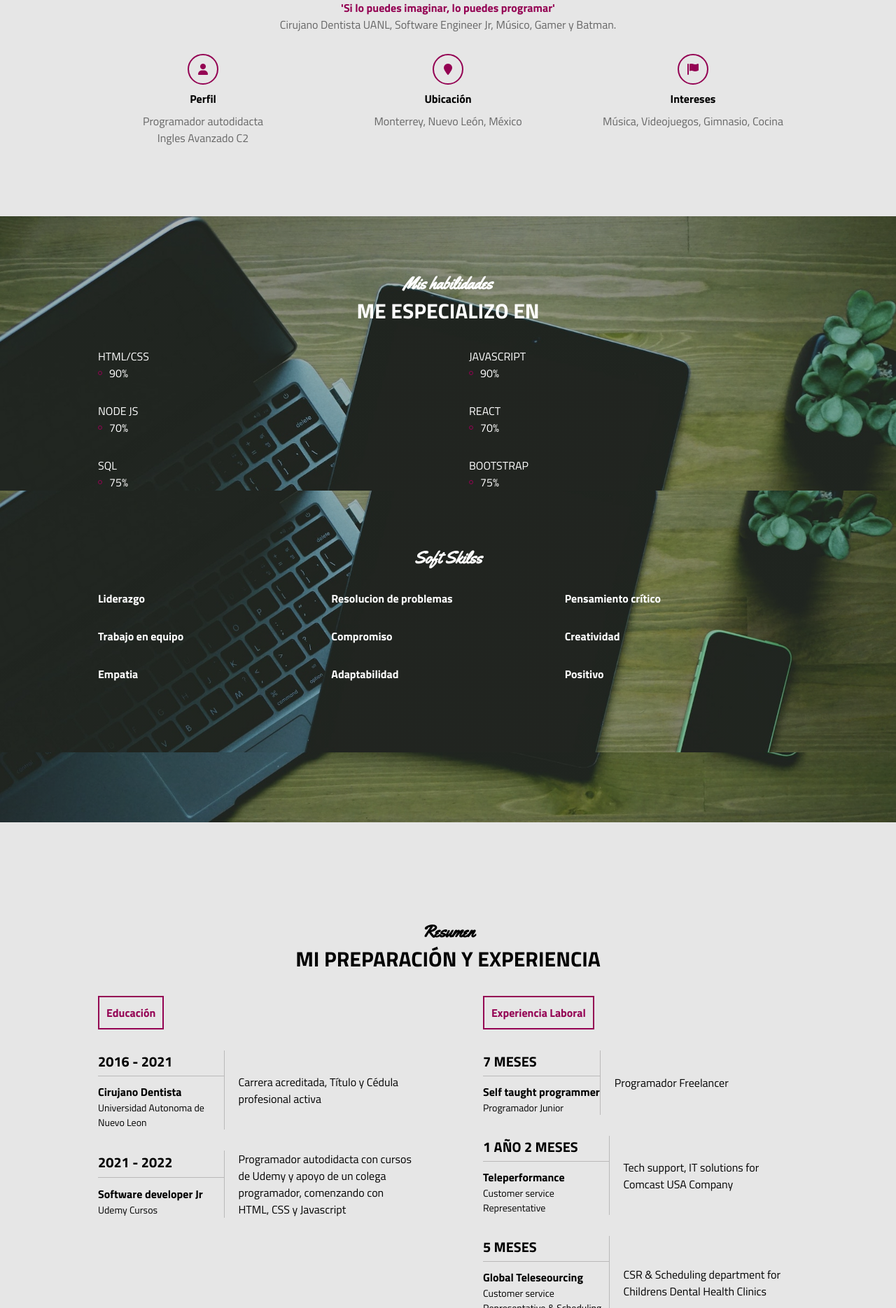
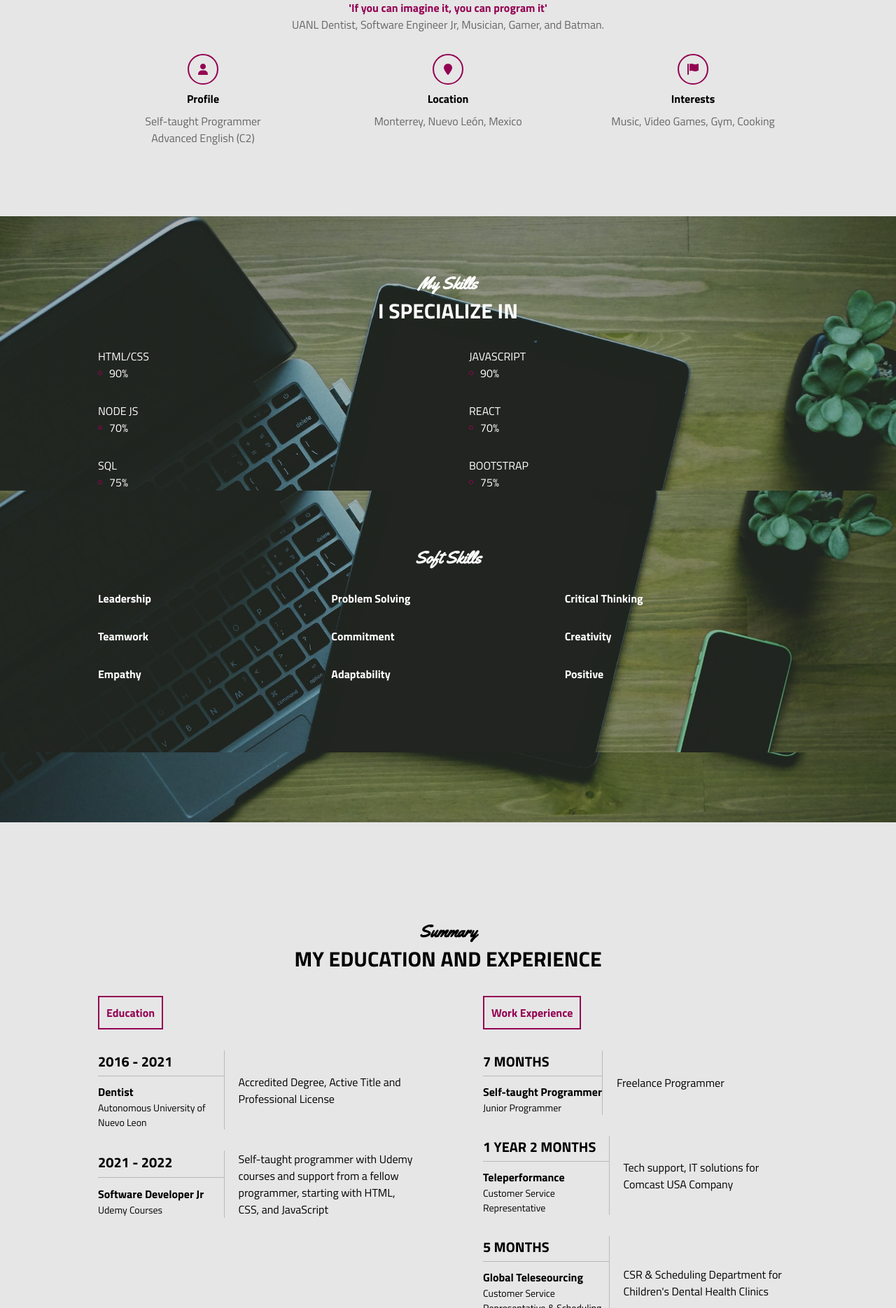
Before and after one commit to yanimames/danielgarzaCV, a plain HTML site: page index.html in a window 1280 px wide. Shown: the part 655-2524 px from the top of the page at 70% size. Drawn offline with nearby package versions, Linux system fonts and the light colour scheme; a script that the page names is missing.

Commit message:
translating to english

```diff
--- a/index.html
+++ b/index.html
@@ -1,5 +1,5 @@
 <!DOCTYPE html>
-<html lang="es">
+<html lang="en">
 <head>
     <meta charset="UTF-8">
     <meta http-equiv="X-UA-Compatible" content="IE=edge">
@@ -9,10 +9,10 @@
     <title>CV Daniel Garza</title>
 </head>
 <body id="target">
-<!-- Generar PDF -->
+<!-- Generate PDF -->
 <script src="https://cdnjs.cloudflare.com/ajax/libs/html2canvas/1.4.1/html2canvas.min.js"></script>
 <script src="https://unpkg.com/jspdf@latest/dist/jspdf.umd.min.js"></script>
-<!-- jquery CDN -->
+<!-- jQuery CDN -->
 <script src="https://ajax.googleapis.com/ajax/libs/jquery/3.6.4/jquery.min.js"></script>
 
     <!-- SECCION INICIO -->
@@ -23,12 +23,12 @@
                     <i class="fa-solid fa-bars"></i>
                 </div>
                 <nav id="nav" class="nav">
-                    <a href="#inicio">Inicio</a>
-                    <a href="#sobremi">Sobre mí</a>
-                    <a href="#habilidades">Habilidades</a>
-                    <a href="#resumen">Resumen</a>
-                    <a href="#contacto">Contacto</a>
-                    <!-- <a href="#generarpdf"><button id="cmd">Descargar PDF</button></a> -->
+                    <a href="#inicio">Home</a>
+                    <a href="#sobremi">About me</a>
+                    <a href="#habilidades">Skills</a>
+                    <a href="#resumen">Summary</a>
+                    <a href="#contacto">Contact</a>
+                    <!-- <a href="#generarpdf"><button id="cmd">Download PDF</button></a> -->
                 </nav>
                 <div class="logo">
                     D<span class="color">G</span>
@@ -56,28 +56,28 @@
     <!-- SECCION SOBRE MI -->
     <section class="sobremi" id="sobremi">
         <div class="contenido-seccion">
-            <h2 class="titulo-seccion">Sobre Mi</h2>
-            <h3>Detalles personales</h3>
+            <h2 class="titulo-seccion">About Me</h2>
+            <h3>Personal Details</h3>
 
-            <p class="especial">'Si lo puedes imaginar, lo puedes programar'</p>
-            <p>Cirujano Dentista UANL, Software Engineer Jr, Músico, Gamer y Batman.</p>
+            <p class="especial">'If you can imagine it, you can program it'</p>
+            <p>UANL Dentist, Software Engineer Jr, Musician, Gamer, and Batman.</p>
 
             <div class="fila">
                 <div class="col">
                     <i class="fa-solid fa-user"></i>
-                    <span class="titulo-detalle">Perfil</span>
-                    <p> Programador autodidacta</p>
-                    <p>Ingles Avanzado C2</p>
+                    <span class="titulo-detalle">Profile</span>
+                    <p>Self-taught Programmer</p>
+                    <p>Advanced English (C2)</p>
                 </div>
                 <div class="col">
                     <i class="fa-solid fa-location-pin"></i>
-                    <span class="titulo-detalle">Ubicación</span>
-                    <p>Monterrey, Nuevo León, México</p>
+                    <span class="titulo-detalle">Location</span>
+                    <p>Monterrey, Nuevo León, Mexico</p>
                 </div>
                 <div class="col">
                     <i class="fa-solid fa-flag"></i>
-                    <span class="titulo-detalle">Intereses</span>
-                    <p> Música, Videojuegos, Gimnasio, Cocina </p>
+                    <span class="titulo-detalle">Interests</span>
+                    <p>Music, Video Games, Gym, Cooking</p>
                 </div>
             </div>
         </div>
@@ -86,16 +86,15 @@
     <!-- SECCION HABILIDADES -->
     <section class="habilidades" id="habilidades">
         <div class="contenido-seccion">
-            <h2 class="titulo-seccion">Mis habilidades</h2>
-            <h3>Me especializo en</h3>
+            <h2 class="titulo-seccion">My Skills</h2>
+            <h3>I specialize in</h3>
 
             <div class="fila">
                 <div class="col">
                     <span>HTML/CSS</span>
                     <div class="cont-barra">
                         <div class="barra" id="html">
-                            <!-- mediante javascript luego genereremos 17 barritas con clase e -->
-
+                            <!-- JavaScript will generate 17 bars with class "e" -->
                         </div>
                         <span>90%</span>
                     </div>
@@ -104,8 +103,7 @@
                     <span>JAVASCRIPT</span>
                     <div class="cont-barra">
                         <div class="barra" id="javascript">
-                            <!-- mediante javascript luego genereremos 17 barritas con clase e -->
-
+                            <!-- JavaScript will generate 17 bars with class "e" -->
                         </div>
                         <span>90%</span>
                     </div>
@@ -116,8 +114,7 @@
                     <span>NODE JS</span>
                     <div class="cont-barra">
                         <div class="barra" id="wordpress">
-                            <!-- mediante javascript luego genereremos 17 barritas con clase e -->
-
+                            <!-- JavaScript will generate 17 bars with class "e" -->
                         </div>
                         <span>70%</span>
                     </div>
@@ -126,8 +123,7 @@
                     <span>REACT</span>
                     <div class="cont-barra">
                         <div class="barra" id="photoshop">
-                            <!-- mediante javascript luego genereremos 17 barritas con clase e -->
-
+                            <!-- JavaScript will generate 17 bars with class "e" -->
                         </div>
                         <span>70%</span>
                     </div>
@@ -138,8 +134,7 @@
                     <span>SQL</span>
                     <div class="cont-barra">
                         <div class="barra" id="php">
-                            <!-- mediante javascript luego genereremos 17 barritas con clase e -->
-
+                            <!-- JavaScript will generate 17 bars with class "e" -->
                         </div>
                         <span>75%</span>
                     </div>
@@ -148,8 +143,7 @@
                     <span>BOOTSTRAP</span>
                     <div class="cont-barra">
                         <div class="barra" id="ilustrator">
-                            <!-- mediante javascript luego genereremos 17 barritas con clase e -->
-
+                            <!-- JavaScript will generate 17 bars with class "e" -->
                         </div>
                         <span>75%</span>
                     </div>
@@ -159,68 +153,65 @@
           <!-- SECCION HABILIDADES -->
     <section class="habilidades" id="habilidades">
         <div class="contenido-seccion">
-            <h2 class="titulo-seccion">Soft Skilss</h2>
+            <h2 class="titulo-seccion">Soft Skills</h2>
             <div class="fila">
                 <div class="col">
-                    <span><b>Liderazgo</b></span>
+                    <span><b>Leadership</b></span>
                 </div>
                 <div class="col">
-                    <span><b>Resolucion de problemas</b></span>
+                    <span><b>Problem Solving</b></span>
                 </div>
                 <div class="col">
-                    <span><b>Pensamiento crítico</b></span>
+                    <span><b>Critical Thinking</b></span>
                 </div>
             </div>
             <div class="fila">
                 <div class="col">
-                    <span><b>Trabajo en equipo</b></span>
+                    <span><b>Teamwork</b></span>
                 </div>
                 <div class="col">
-                    <span><b>Compromiso</b></span>
+                    <span><b>Commitment</b></span>
                 </div>
                 <div class="col">
-                    <span><b>Creatividad</b></span>
+                    <span><b>Creativity</b></span>
                 </div>
             </div>
             <div class="fila">
                 <div class="col">
-                    <span><b>Empatia</b></span>
+                    <span><b>Empathy</b></span>
                 </div>
                 <div class="col">
-                    <span><b>Adaptabilidad</b></span>
+                    <span><b>Adaptability</b></span>
                 </div>
                 <div class="col">
-                    <span><b>Positivo</b></span>
+                    <span><b>Positive</b></span>
                 </div>
             </div>
         </div>
     </section>
     </section>
 
-</body>
-
-
 <!-- SECCION RESUMEN -->
 <section class="resumen" id="resumen">
     <div class="contenido-seccion">
-            <h2 class="titulo-seccion">Resumen</h2>
-            <h3>Mi preparación y experiencia</h3>
+        <h2 class="titulo-seccion">Summary</h2>
+        <h3>My Education and Experience</h3>
         <div class="info">
             <div class="col">
-                    <span class="titulo">Educación</span>
+                <span class="titulo">Education</span>
                 <table>
                     <tr>
                         <td class="datos">
                             <h3>2016 - 2021</h3>
                         </td>
                         <td rowspan="2" class="descripcion">
-                                Carrera acreditada, Título y Cédula profesional activa
+                            Accredited Degree, Active Title and Professional License
                         </td>
                     </tr>
                     <tr>
                         <td>
-                                <h4>Cirujano Dentista</h4>
-                                <p>Universidad Autonoma de Nuevo Leon</p>
+                            <h4>Dentist</h4>
+                            <p>Autonomous University of Nuevo Leon</p>
                         </td>
                     </tr>
                 </table>
@@ -230,43 +221,39 @@
                             <h3>2021 - 2022</h3>
                         </td>
                         <td rowspan="2" class="descripcion">
-                                Programador autodidacta con cursos de Udemy y apoyo de un colega programador, comenzando con HTML, CSS y Javascript
+                            Self-taught programmer with Udemy courses and support from a fellow programmer, starting with HTML, CSS, and JavaScript
                         </td>
                     </tr>
                     <tr>
                         <td>
-                                <h4>Software developer Jr</h4>
-                                <p>Udemy Cursos</p>
-
+                            <h4>Software Developer Jr</h4>
+                            <p>Udemy Courses</p>
                         </td>
                     </tr>
-
-                        <table>
                 </table>
             </div>
             <div class="col">
-                    <span class="titulo">Experiencia Laboral</span>
+                <span class="titulo">Work Experience</span>
                 <table>
                     <tr>
                         <td class="datos">
-                                <h3>7 meses</h3>
+                            <h3>7 months</h3>
                         </td>
                         <td rowspan="2" class="descripcion">
-                                Programador Freelancer
+                            Freelance Programmer
                         </td>
                     </tr>
                     <tr>
                         <td>
-                                <h4>Self taught programmer</h4>
-                                <p>Programador Junior</p>
-
+                            <h4>Self-taught Programmer</h4>
+                            <p>Junior Programmer</p>
                         </td>
                     </tr>
                 </table>
                 <table>
                     <tr>
                         <td class="datos">
-                                <h3>1 Año 2 meses</h3>
+                            <h3>1 Year 2 months</h3>
                         </td>
                         <td rowspan="2" class="descripcion">
                             Tech support, IT solutions for Comcast USA Company
@@ -275,24 +262,24 @@
                     <tr>
                         <td>
                             <h4>Teleperformance</h4>
-                                <p>Customer service Representative</p>
+                            <p>Customer Service Representative</p>
                         </td>
+                    </tr>
+                </table>
                 <table>
                     <tr>
                         <td class="datos">
-                                        <h3>5 meses</h3>
+                            <h3>5 months</h3>
                         </td>
                         <td rowspan="2" class="descripcion">
-                                        CSR & Scheduling department for Childrens Dental Health Clinics
+                            CSR & Scheduling Department for Children's Dental Health Clinics
                         </td>
                     </tr>
                     <tr>
                         <td>
-                                        <h4>Global Teleseourcing </h4>
-                                        <p>Customer service Representative & Scheduling Department</p>
+                            <h4>Global Teleseourcing</h4>
+                            <p>Customer Service Representative & Scheduling Department</p>
                         </td>
-                                </tr>
-                            </table>
                     </tr>
                 </table>
             </div>
@@ -303,19 +290,19 @@
 <!-- SECCION CONTACTO -->
 <section class="contacto" id="contacto">
     <div class="contenido-seccion">
-            <h2 class="titulo-seccion">Contacto</h2>
-            <h3>Ponte en contacto ahora mismo!</h3>
+        <h2 class="titulo-seccion">Contact</h2>
+        <h3>Get in Touch Now!</h3>
 
         <div class="fila">
             <div class="col">
                 <h2>
-                        <i class="fa-solid fa-phone"></i> Teléfono
+                    <i class="fa-solid fa-phone"></i> Phone
                 </h2>
                 <span class="info-contacto">8184740670</span>
             </div>
             <div class="col">
                 <h2>
-                        <i class="fa-solid fa-envelope"></i> Correo
+                    <i class="fa-solid fa-envelope"></i> Email
                 </h2>
                 <span class="info-contacto">danielgarza880@gmail.com</span>
             </div>
@@ -330,5 +317,6 @@
 </section>
 
 <script src="app.js"></script>
+
 </body>
 </html>
```
Lines whose indentation alone changed are shown as unchanged.
